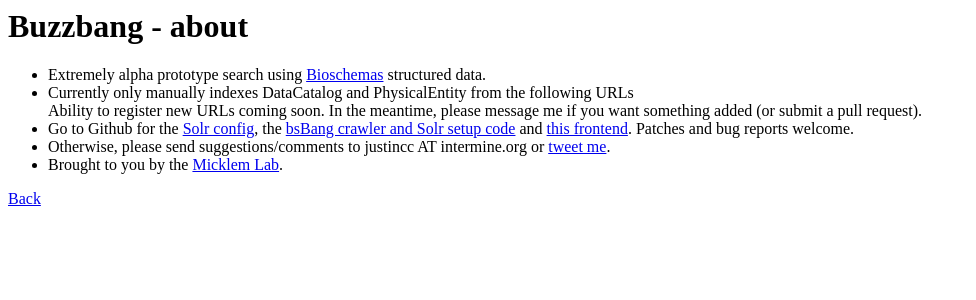
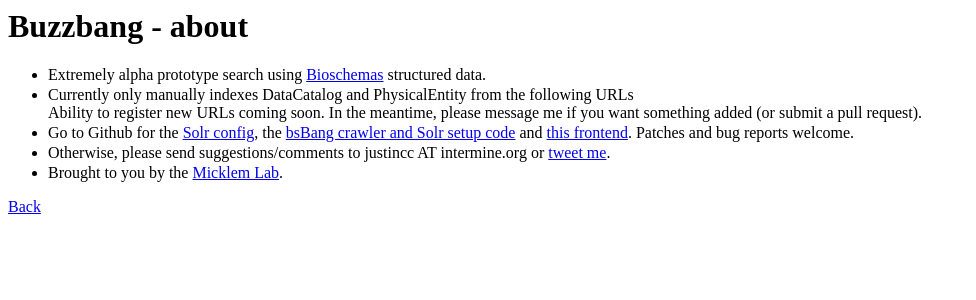
Before and after one commit to buzzbangorg/bsbang-frontend, a Flask app: template templates/about.html in a window 1280 px wide. Shown: the top 300 px of the page, without its empty margins (0-976 px from the left). Run offline with Flask 2, Linux system fonts and the light colour scheme; the template is opened without the code that fills it, so the values that code supplies are empty; parts of the project's set-up code (start-up, migrations or seed data) failed here and were passed over.

Commit message:
Space out bullet items in about page

```diff
--- a/templates/about.html
+++ b/templates/about.html
@@ -1,5 +1,10 @@
 <html>
+<head>
     <title>Buzzbang - about</title>
+    <style>
+        li { margin: 2px 0; }
+    </style>
+</head>
 <body>
     <h1>Buzzbang - about</h1>
     <!-- If anybody else wants to use this code we can replace/templatize/move this stuff -->
```
Lines whose indentation alone changed are shown as unchanged.
